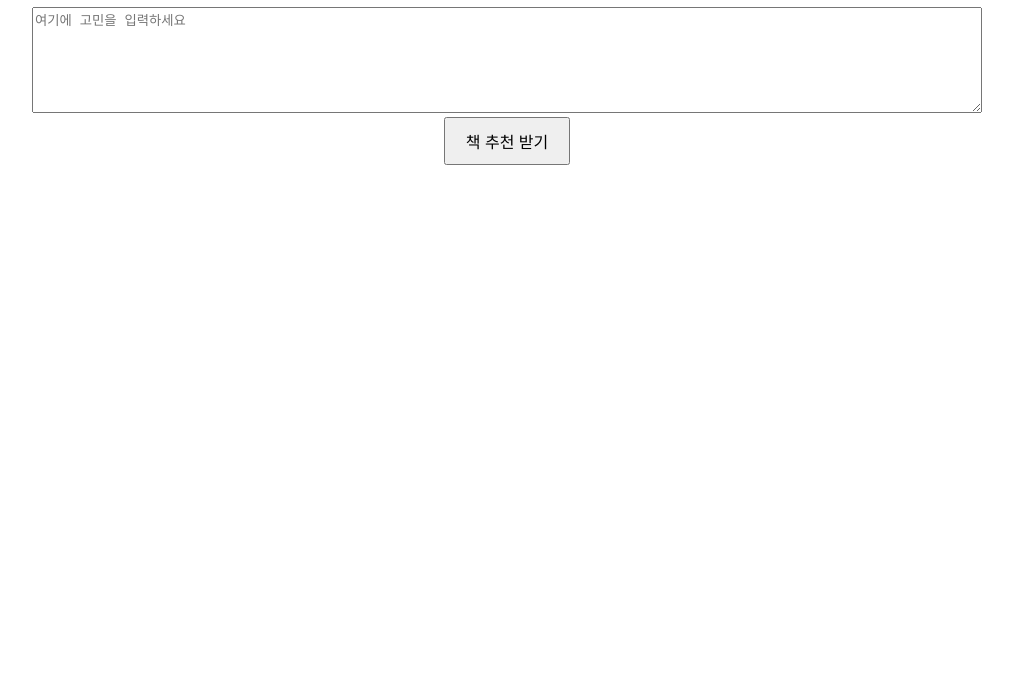
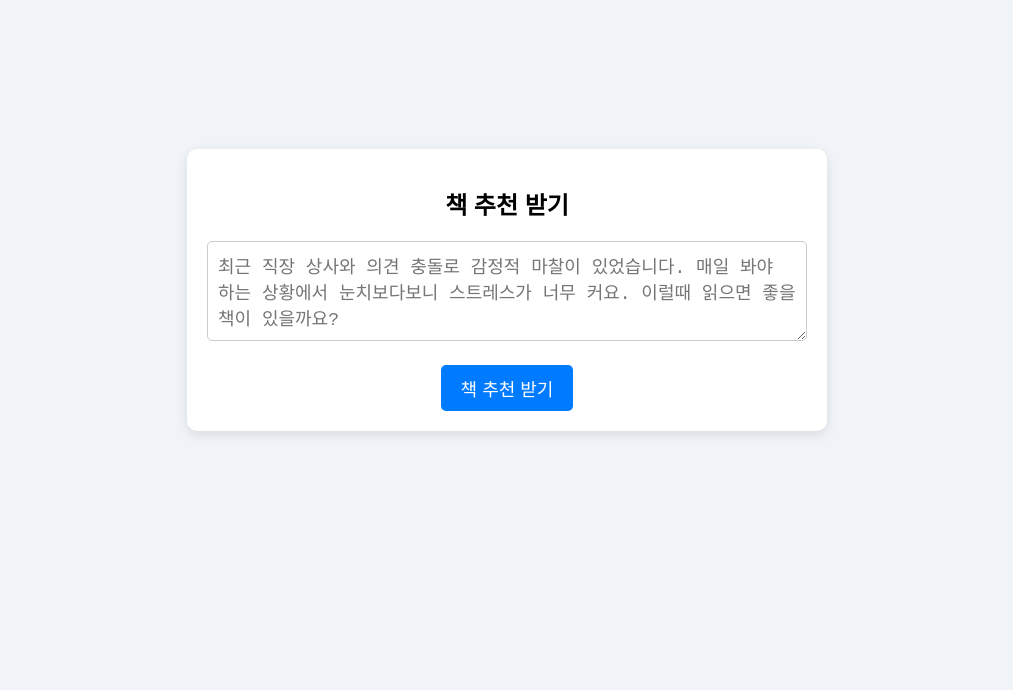
Before and after one commit to seongwooparupa/recommend, a website: page index.html in a window 1280 px wide. Shown: the part 110-800 px from the top of the page, without its empty margins (133-1146 px from the left). Drawn offline with Linux system fonts and the light colour scheme.

Commit message:
Update index.html

```diff
--- a/index.html
+++ b/index.html
@@ -2,33 +2,111 @@
 <html lang="ko">
 <head>
   <meta charset="UTF-8">
+  <meta name="viewport" content="width=device-width, initial-scale=1.0">
   <title>책 추천 서비스</title>
   <style>
+    /* CSS를 head 내부에 임시로 넣었습니다 */
     body {
       font-family: 'Pretendard', sans-serif;
+      margin: 0;
+      padding: 0;
+      display: flex;
+      justify-content: center;
+      align-items: center;
+      height: 100vh;
+      background-color: #f0f4f8;
+    }
+
+    .container {
       text-align: center;
-      margin: 50px;
+      width: 100%;
+      max-width: 600px;
+      padding: 20px;
+      background-color: white;
+      box-shadow: 0 4px 12px rgba(0, 0, 0, 0.1);
+      border-radius: 10px;
     }
-    #user-input {
-      width: 80%;
+
+    h1 {
+      font-size: 24px;
+      margin-bottom: 20px;
+    }
+
+    textarea {
+      width: 100%;
       height: 100px;
+      font-size: 18px;
+      padding: 10px;
+      margin-bottom: 20px;
+      border: 1px solid #ccc;
+      border-radius: 5px;
+      box-sizing: border-box;
     }
-    #recommend-btn {
+
+    button {
+      background-color: #007bff;
+      color: white;
       padding: 10px 20px;
-      font-size: 16px;
+      font-size: 18px;
+      border: none;
+      border-radius: 5px;
+      cursor: pointer;
     }
-    #result {
+
+    button:hover {
+      background-color: #0056b3;
+    }
+
+    .result, .loading {
+      display: none;
+      font-size: 18px;
       margin-top: 20px;
     }
   </style>
 </head>
 <body>
-  <h1>당신의 고민을 입력해주세요</h1>
-  <textarea id="user-input" placeholder="여기에 고민을 입력하세요"></textarea><br>
-  <button id="recommend-btn">책 추천 받기</button>
-  <div id="result"></div>
+  <div class="container">
+    <h1>책 추천 받기</h1>
+    <textarea id="user-input" placeholder="최근 직장 상사와 의견 충돌로 감정적 마찰이 있었습니다. 매일 봐야 하는 상황에서 눈치보다보니 스트레스가 너무 커요. 이럴때 읽으면 좋을 책이 있을까요?"></textarea>
+    <button id="recommend-btn" onclick="sendData()">책 추천 받기</button>
+    <div class="loading">책을 추천하고 있습니다...</div>
+    <div class="result"></div>
+  </div>
 
-  <!-- JavaScript 파일 연결 -->
-  <script src="script.js"></script>
+  <script>
+    async function sendData() {
+      const userInput = document.getElementById('user-input').value;
+      const resultDiv = document.querySelector('.result');
+      const loadingDiv = document.querySelector('.loading');
+
+      // 로딩 메시지 표시
+      loadingDiv.style.display = 'block';
+      resultDiv.style.display = 'none';
+
+      try {
+        const response = await fetch('/.netlify/functions/recommend', {
+          method: 'POST',
+          headers: {
+            'Content-Type': 'application/json'
+          },
+          body: JSON.stringify({ 'user_input': userInput })
+        });
+
+        const data = await response.json();
+
+        if (response.ok) {
+          resultDiv.innerHTML = `<p>${data.recommendation}</p>`;
+        } else {
+          resultDiv.innerHTML = `<p>오류가 발생했습니다: ${data.error}</p>`;
+        }
+      } catch (error) {
+        resultDiv.innerHTML = '문제가 발생했습니다. 다시 시도해주세요.';
+      }
+
+      // 로딩 메시지 숨기고 결과 표시
+      loadingDiv.style.display = 'none';
+      resultDiv.style.display = 'block';
+    }
+  </script>
 </body>
 </html>
```
